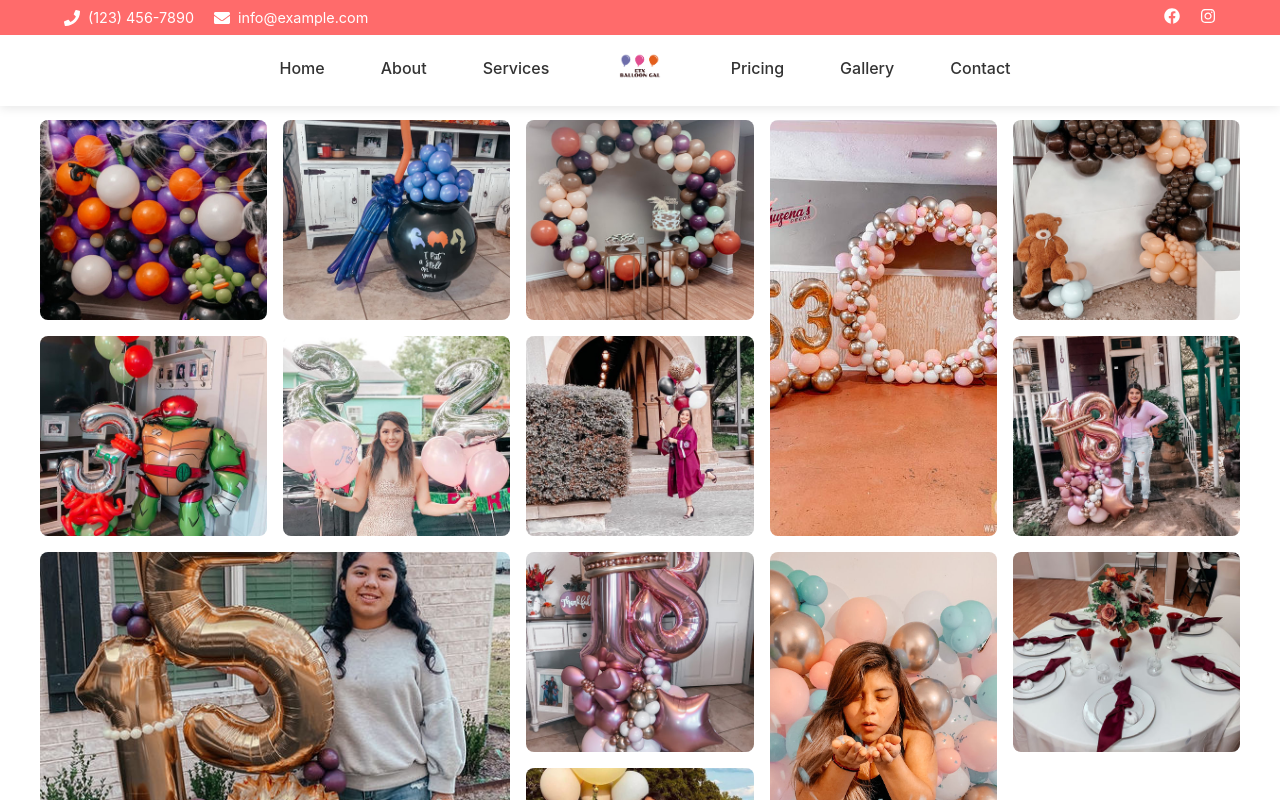
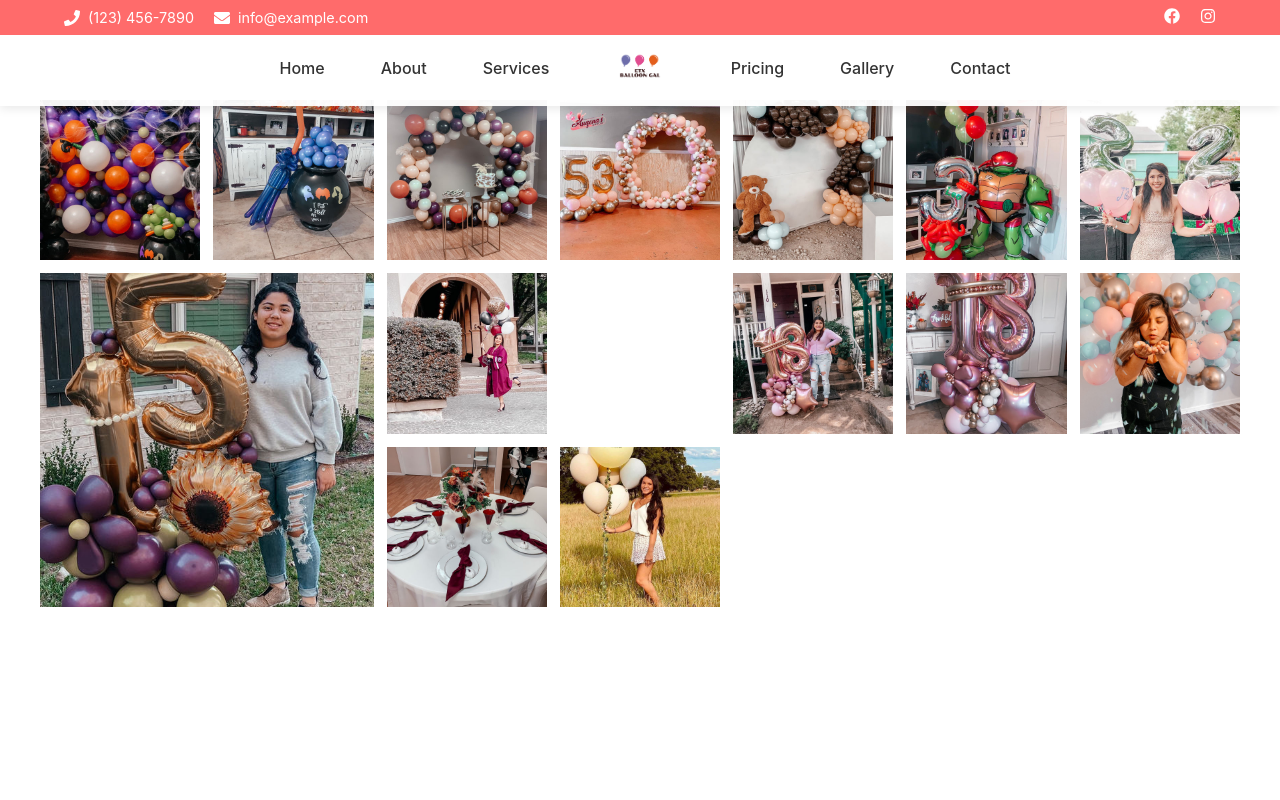
Before and after one commit to JimmyLieu/etx-balloon-gal, a React (Create React App) app: page /gallery in a window 1280 px wide. Shown: the top 800 px of the page. Built offline with nearby package versions, Linux system fonts and the light colour scheme.

Commit message:
Gallery navigation fixed.

```diff
--- a/src/components/Gallery.css
+++ b/src/components/Gallery.css
@@ -1,6 +1,7 @@
 .gallery-container {
-    padding: 2rem;
-    padding-top: 120px;
+    padding: 1rem;
+    padding-top: 100px;
+    width: 100%;
     max-width: 1200px;
     margin: 0 auto;
   }
@@ -27,10 +28,8 @@
 
   .gallery-grid {
     display: grid;
-    grid-template-columns: repeat(auto-fit, minmax(200px, 1fr));
-    grid-auto-rows: 200px;
-    grid-auto-flow: dense;
-    gap: 1rem;
+    grid-template-columns: repeat(auto-fill, minmax(150px, 1fr));
+    gap: 0.8rem;
   }
 
   /* Make some items span multiple grid cells */
@@ -44,15 +43,18 @@
 
   .gallery-item {
     position: relative;
+    width: 100%;
+    aspect-ratio: 1;
     overflow: hidden;
-    border-radius: 8px;
   }
 
   .gallery-item img {
     width: 100%;
     height: 100%;
     object-fit: cover;
-    transition: transform 0.3s ease;
+    transition: opacity 0.3s ease;
+    position: relative;
+    z-index: 1;
   }
 
   .gallery-item:hover img {
@@ -86,7 +88,47 @@
   }
 
   @media (max-width: 768px) {
+    .gallery-container {
+      padding-top: 80px;
+    }
+
     .gallery-grid {
-      grid-template-columns: repeat(auto-fill, minmax(200px, 1fr));
+      grid-template-columns: repeat(auto-fill, minmax(120px, 1fr));
     }
   }
+
+  @media (max-width: 480px) {
+    .gallery-container {
+      padding: 0.5rem;
+      padding-top: 70px;
+    }
+
+    .gallery-grid {
+      gap: 0.5rem;
+    }
+  }
+
+  .image-skeleton {
+    position: absolute;
+    top: 0;
+    left: 0;
+    width: 100%;
+    height: 100%;
+    background: linear-gradient(
+      90deg,
+      #f0f0f0 0%,
+      #f8f8f8 50%,
+      #f0f0f0 100%
+    );
+    background-size: 200% 100%;
+    animation: shimmer 1.5s infinite;
+  }
+
+  @keyframes shimmer {
+    0% {
+      background-position: -200% 0;
+    }
+    100% {
+      background-position: 200% 0;
+    }
+  }
--- a/src/components/Gallery.js
+++ b/src/components/Gallery.js
@@ -1,7 +1,8 @@
-import React from 'react';
+import React, { useState } from 'react';
 import './Gallery.css';
 
 const Gallery = () => {
+  const [imagesLoaded, setImagesLoaded] = useState(0);
   // Import all images from the assets folder
   const importAll = (r) => r.keys().map(r);
   const images = importAll(require.context('../assets/samplePics', true, /\.(png|jpe?g|svg)$/));
@@ -11,12 +12,23 @@ const Gallery = () => {
     image: image
   }));
 
+  const handleImageLoad = () => {
+    setImagesLoaded(prev => prev + 1);
+  };
+
   return (
     <div className="gallery-container">
       <div className="gallery-grid">
         {galleryData.map(item => (
           <div key={item.id} className="gallery-item">
-            <img src={item.image} alt="" />
+            <div className="image-skeleton"></div>
+            <img
+              src={item.image}
+              alt=""
+              loading="lazy"
+              onLoad={handleImageLoad}
+              style={{ opacity: imagesLoaded ? 1 : 0 }}
+            />
           </div>
         ))}
       </div>
--- a/src/components/Navbar.js
+++ b/src/components/Navbar.js
@@ -1,6 +1,7 @@
 import React, { useState } from 'react';
 import './Navbar.css';
 import logo from '../assets/ETXLogo.png';
+import { Link } from 'react-router-dom';
 
 const Navbar = () => {
   const [isOpen, setIsOpen] = useState(false);
@@ -12,21 +13,21 @@ const Navbar = () => {
   return (
     <nav className="navbar">
       <div className="navbar__left">
-        <a href="#home" className="navbar__link">Home</a>
-        <a href="#about" className="navbar__link">About</a>
-        <a href="#services" className="navbar__link">Services</a>
+        <Link to="/" className="navbar__link">Home</Link>
+        <Link to="/about" className="navbar__link">About</Link>
+        <Link to="/services" className="navbar__link">Services</Link>
       </div>
 
       <div className="navbar__brand">
-        <a href="/">
-        <img src = {logo} alt = "ETX Logo" className="navbar__logo" />
-        </a>
+        <Link to="/">
+          <img src={logo} alt="ETX Logo" className="navbar__logo" />
+        </Link>
       </div>
 
       <div className="navbar__right">
-        <a href="#pricing" className="navbar__link">Pricing</a>
-        <a href="/gallery" className="navbar__link">Gallery</a>
-        <a href="#contact" className="navbar__link">Contact</a>
+        <Link to="/pricing" className="navbar__link">Pricing</Link>
+        <Link to="/gallery" className="navbar__link">Gallery</Link>
+        <Link to="/contact" className="navbar__link">Contact</Link>
       </div>
 
       <button className="navbar__toggle" onClick={toggleMenu}>
@@ -34,12 +35,12 @@ const Navbar = () => {
       </button>
 
       <div className={`navbar__mobile-menu ${isOpen ? 'active' : ''}`}>
-        <a href="#home" className="navbar__link">Home</a>
-        <a href="#about" className="navbar__link">About</a>
-        <a href="#services" className="navbar__link">Services</a>
-        <a href="#pricing" className="navbar__link">Pricing</a>
-        <a href="#gallery" className="navbar__link">Gallery</a>
-        <a href="#contact" className="navbar__link">Contact</a>
+        <Link to="/" className="navbar__link">Home</Link>
+        <Link to="/about" className="navbar__link">About</Link>
+        <Link to="/services" className="navbar__link">Services</Link>
+        <Link to="/pricing" className="navbar__link">Pricing</Link>
+        <Link to="/gallery" className="navbar__link">Gallery</Link>
+        <Link to="/contact" className="navbar__link">Contact</Link>
       </div>
     </nav>
   );
```
